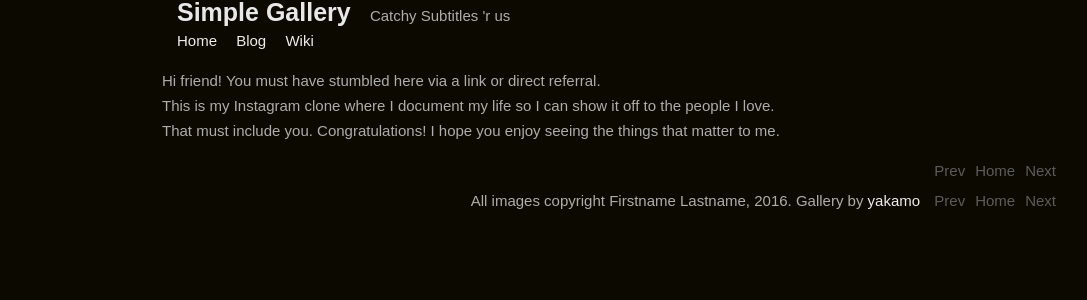
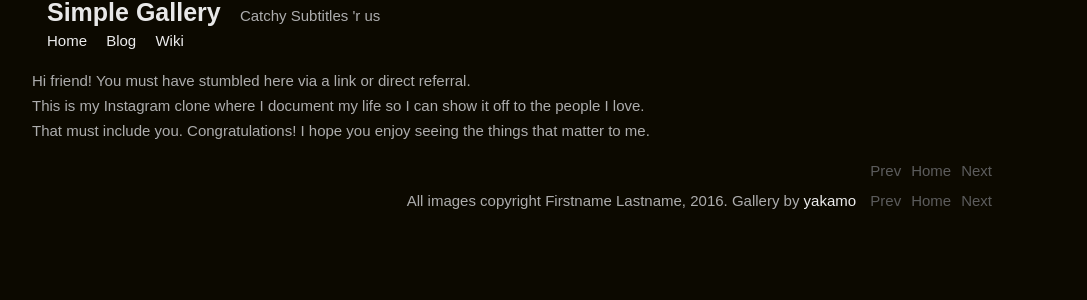
Before and after one commit to irl/simple-gallery, a PHP site: page / in a window 1280 px wide. Shown: the top 300 px of the page, without its empty margins (128-1215 px from the left). Run offline with PHP 8.4, Linux system fonts and the light colour scheme; data that the repository does not hold is empty.

Commit message:
size was too large
not good to scroll to see a single image

```diff
--- a/style.css
+++ b/style.css
@@ -17,14 +17,14 @@ a {
 #header {
     text-align: left;
     width:95%;
-    max-width: 700px;
+    max-width: 960px;
     margin: 0 auto;
 }
 .instamike {font-size: 25px; font-weight: bold; padding: 15px;color: #e8e8e8;}
 .subtitle {}
 #wrapper {
     width: 85%;
-    max-width: 1200px;
+    max-width: 960px;
     margin: 0 auto;
 }
 #content {}
```
